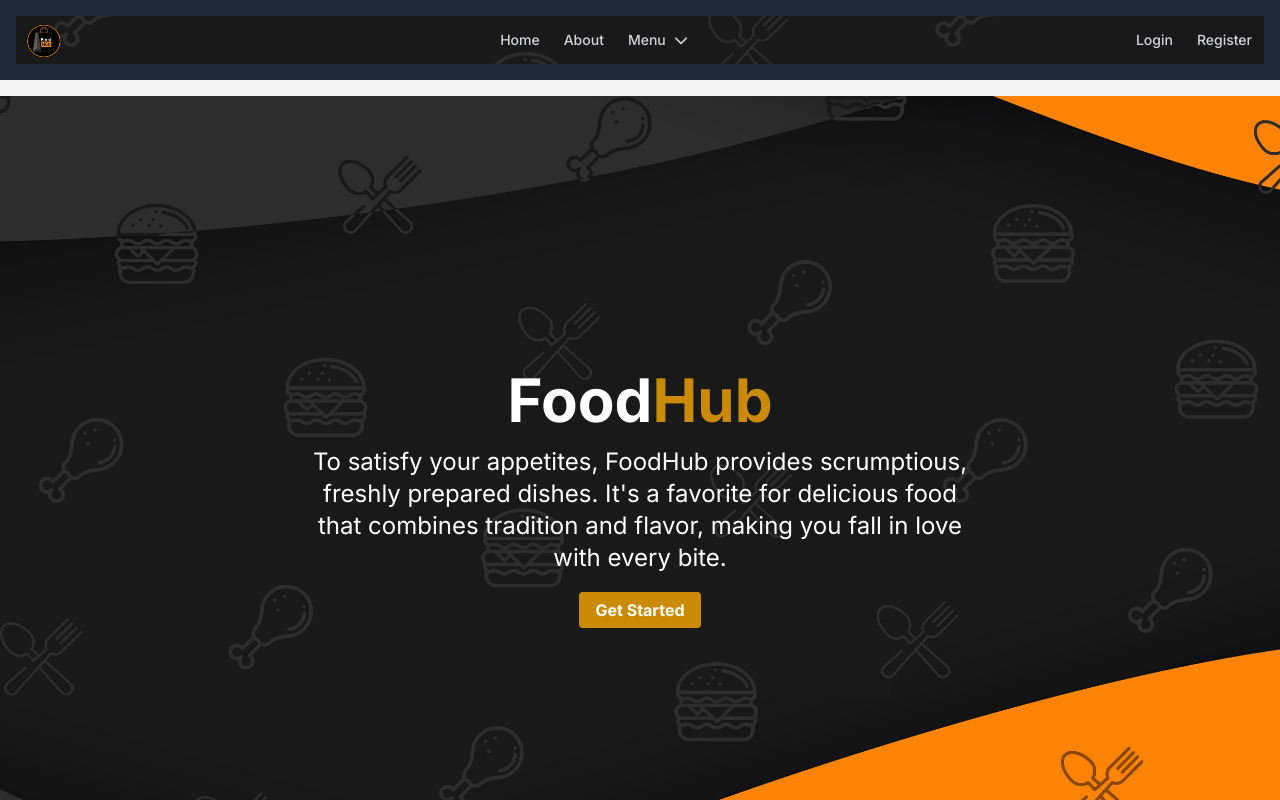
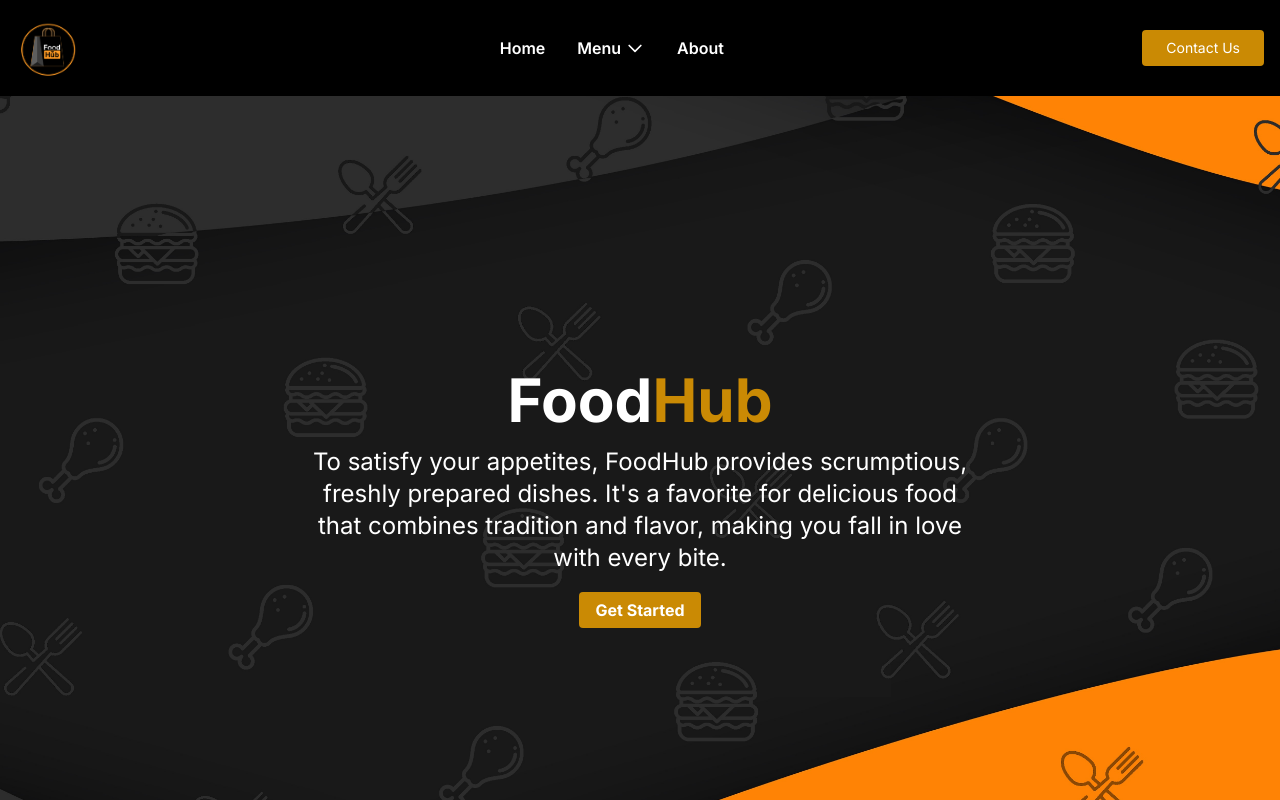
Before and after one commit to nugiwara12/food-ordering, a Next.js app: page / in a window 1280 px wide. Shown: the top 800 px of the page. Built offline with nearby package versions, Linux system fonts and the light colour scheme.

Commit message:
add navbar layout

```diff
--- a/components/Navbar/NavbarOutside.js
+++ b/components/Navbar/NavbarOutside.js
@@ -1,135 +1,275 @@
 "use client";
+import React, { useState, useEffect, useRef } from "react";
+import Image from "next/image";
 
-import Image from "next/image";
-import React, { useState, useEffect, useRef } from "react";
-import { GiHamburgerMenu } from "react-icons/gi";
-import { FaChevronDown, FaChevronUp } from "react-icons/fa6";
+const Navbar = () => {
+  const [isMobileMenuOpen, setIsMobileMenuOpen] = useState(false);
+  const [isServiceMenuOpen, setIsServiceMenuOpen] = useState(false);
+  const serviceMenuRef = useRef(null);
 
-const NavbarOutside = () => {
-  const [isOpen, setIsOpen] = useState(false);
-  const [isDropDownMenu, setIsDropDownMenu] = useState(false);
-  const dropdownRef = useRef(null);
+  const toggleMobileMenu = () => {
+    setIsMobileMenuOpen(!isMobileMenuOpen);
+  };
 
-  useEffect(() => {
+  const toggleServiceMenu = () => {
+    setIsServiceMenuOpen(!isServiceMenuOpen);
+  };
+
   const handleClickOutside = (event) => {
-      if (dropdownRef.current && !dropdownRef.current.contains(event.target)) {
-        setIsDropDownMenu(false);
+    if (
+      serviceMenuRef.current &&
+      !serviceMenuRef.current.contains(event.target)
+    ) {
+      setIsServiceMenuOpen(false);
     }
   };
 
+  useEffect(() => {
+    if (typeof window === "undefined") {
+      return;
+    }
+    const handleResize = () => {
+      if (window.innerWidth > 768) {
+        setIsMobileMenuOpen(false);
+        setIsServiceMenuOpen(false);
+      }
+    };
+
+    window.addEventListener("resize", handleResize);
     document.addEventListener("mousedown", handleClickOutside);
+
     return () => {
+      window.removeEventListener("resize", handleResize);
       document.removeEventListener("mousedown", handleClickOutside);
     };
   }, []);
 
+  useEffect(() => {
+    if (typeof window === "undefined") {
+      return;
+    }
+    const handleResize = () => {
+      if (window.innerWidth > 768) {
+        setIsMobileMenuOpen(false);
+        setIsServiceMenuOpen(false);
+      }
+    };
+
+    window.addEventListener("resize", handleResize);
+
+    return () => {
+      window.removeEventListener("resize", handleResize);
+    };
+  }, []);
+
   return (
-    <nav className="bg-gray-800 p-4 mb-4">
-      <section
-        className="bg-cover bg-center"
-        style={{ backgroundImage: 'url("logo/background.jpg")' }}
-      >
-        <div className="container mx-auto flex items-center justify-between">
-          <div className="flex items-center">
-            <button
-              className="text-white md:hidden"
-              onClick={() => setIsOpen(!isOpen)}
-            >
-              <GiHamburgerMenu />
-            </button>
-            <a href="/" className="text-white text-2xl font-bold ml-2 mx-auto">
+    <nav className="flex justify-center item-center bg-black w-full h-24">
+      <div className="container mx-auto flex justify-between items-center px-4 lg:px-4">
+        <div className="text-white text-3xl font-bold">
+          <a href="/">
             <Image
+              width={200}
+              height={200}
               src="/logo/foodhub.png"
               alt="logo"
-                width={40}
-                height={40}
-                className=""
+              className="h-16 w-full max-w-xs"
             />
           </a>
         </div>
         <div
-            className={`md:flex items-center ${isOpen ? "block" : "hidden"}`}
+          className={`lg:flex flex-grow items-center justify-center ${
+            isMobileMenuOpen ? "" : "hidden"
+          }`}
         >
+          <div className="flex items-center font-normal">
             <a
               href="/"
-              className="text-gray-300 hover:text-white px-3 py-2 rounded-md text-sm font-medium"
-              activeClassName="text-white bg-gray-900"
+              className="text-base font-semibold px-4 cursor-pointer hover:font-bold hover:text-yellow-700 text-white transition-colors duration-300"
             >
               Home
             </a>
+            <div className="relative" ref={serviceMenuRef}>
               <a
-              href="/Home/About"
-              className="text-gray-300 hover:text-white px-3 py-2 rounded-md text-sm font-medium"
-              activeClassName="text-white bg-gray-900"
+                onClick={toggleServiceMenu}
+                className="text-base font-semibold px-4 cursor-pointer hover:font-bold hover:text-yellow-700 text-white transition-colors duration-300 flex items-center"
+              >
+                Menu
+                <svg
+                  className={`ml-1 h-5 w-5 transition-transform duration-300 ${
+                    isServiceMenuOpen ? "transform rotate-180" : ""
+                  }`}
+                  fill="none"
+                  stroke="currentColor"
+                  viewBox="0 0 24 24"
+                  xmlns="http://www.w3.org/2000/svg"
+                >
+                  <path
+                    strokeLinecap="round"
+                    strokeLinejoin="round"
+                    strokeWidth={2}
+                    d="M19 9l-7 7-7-7"
+                  ></path>
+                </svg>
+              </a>
+              {isServiceMenuOpen && (
+                <div className="absolute right-0 mt-2 w-32 bg-white border border-gray-200 rounded-md shadow-lg py-1 z-20">
+                  <a
+                    href="/Home/Menu/Kapampangan"
+                    target="_blank"
+                    className="block px-4 py-2 text-sm text-gray-800 font-semibold hover:bg-yellow-600 hover:text-white"
+                  >
+                    Kapampangan
+                  </a>
+                  <a
+                    href="/Home/Menu/Tagalog"
+                    target="_blank"
+                    className="block px-4 py-2 text-sm text-gray-800 font-semibold hover:bg-yellow-600 hover:text-white"
+                  >
+                    Tagalog
+                  </a>
+                  <a
+                    href="#"
+                    target="_blank"
+                    className="block px-4 py-2 text-sm text-gray-800 font-semibold hover:bg-yellow-600 hover:text-white"
+                  >
+                    Ilocano
+                  </a>
+                </div>
+              )}
+            </div>
+            <a
+              href="/about"
+              className="text-base font-semibold px-4 cursor-pointer hover:font-bold hover:text-yellow-700 text-white transition-colors duration-300"
             >
               About
             </a>
-            <div className="relative">
+          </div>
+        </div>
+        <div className="lg:flex justify-end text-end hidden">
+          <a
+            href="/contact"
+            className="text-sm text-white font-normal px-6 py-2 rounded bg-yellow-600 hover:bg-yellow-700 cursor-pointer transition-colors duration-300"
+          >
+            Contact Us
+          </a>
+        </div>
+        <div
+          className={`flex lg:hidden items-center ${
+            isMobileMenuOpen ? "hidden" : ""
+          }`}
+        >
           <button
-                className="flex items-center text-gray-300 hover:text-white px-3 py-2 rounded-md text-sm font-medium"
-                activeClassName="text-white bg-gray-900"
-                onClick={() => setIsDropDownMenu((prev) => !prev)}
+            className="text-yellow-600 px-4 py-2"
+            onClick={toggleMobileMenu}
           >
-                <span>Menu</span>
-                {!isDropDownMenu ? (
-                  <FaChevronDown className="h-8 ml-2" />
-                ) : (
-                  <FaChevronUp className="h-8 ml-2" />
-                )}
+            <svg
+              xmlns="http://www.w3.org/2000/svg"
+              fill="none"
+              viewBox="0 0 24 24"
+              stroke="currentColor"
+              className="h-6 w-6"
+            >
+              <path
+                strokeLinecap="round"
+                strokeLinejoin="round"
+                strokeWidth={2}
+                d="M4 6h16M4 12h16M4 18h16"
+              />
+            </svg>
           </button>
-              {isDropDownMenu && (
-                <div
-                  ref={dropdownRef}
-                  className="absolute top-12 left-3 bg-gray-200 rounded-lg p-4 w-40"
+        </div>
+        {isMobileMenuOpen && (
+          <div className="lg:hidden absolute top-0 left-0 z-50 w-full h-screen bg-yellow-700 flex flex-col justify-center items-center">
+            <button
+              className="absolute top-0 right-0 m-4 text-white hover:text-gray-200"
+              onClick={() => setIsMobileMenuOpen(false)}
             >
-                  <ul>
-                    <li className="mb-4">
+              <svg
+                xmlns="http://www.w3.org/2000/svg"
+                fill="none"
+                viewBox="0 0 24 24"
+                stroke="currentColor"
+                className="h-6 w-6"
+              >
+                <path
+                  strokeLinecap="round"
+                  strokeLinejoin="round"
+                  strokeWidth={2}
+                  d="M6 18L18 6M6 6l12 12"
+                />
+              </svg>
+            </button>
+            <div className="flex flex-col gap-5 items-center">
+              <a
+                href="/"
+                className="px-4 text-white hover:bg-yellow-700 hover:text-white p-4 w-full font-normal text-center transition-colors duration-300"
+              >
+                Home
+              </a>
+              <div className="relative w-full text-center" ref={serviceMenuRef}>
+                <a
+                  onClick={toggleServiceMenu}
+                  className="px-4 text-white hover:bg-yellow-700 hover:text-white p-4 w-full font-normal text-center transition-colors duration-300 cursor-pointer flex justify-center items-center"
+                >
+                  Menu
+                  <svg
+                    className={`ml-1 h-5 w-5 transition-transform duration-300 ${
+                      isServiceMenuOpen ? "transform rotate-180" : ""
+                    }`}
+                    fill="none"
+                    stroke="currentColor"
+                    viewBox="0 0 24 24"
+                    xmlns="http://www.w3.org/2000/svg"
+                  >
+                    <path
+                      strokeLinecap="round"
+                      strokeLinejoin="round"
+                      strokeWidth={2}
+                      d="M19 9l-7 7-7-7"
+                    ></path>
+                  </svg>
+                </a>
+                {isServiceMenuOpen && (
+                  <div className="absolute mt-2 w-32 bg-white border border-gray-200 rounded-md shadow-lg py-1 z-20 font-tight">
                     <a
                       href="/Home/Menu/Kapampangan"
-                        className="flex items-center transform transition-colors duration-200 border-r-4 border-transparent hover:border-yellow-600"
+                      className="block px-4 py-2 text-sm text-black font-semibold hover:bg-yellow-600 hover:text-gray-200"
                     >
-                        <span className="link link-underline link-underline-black text-black">
-                          {" "}
                       Kapampangan
-                        </span>
                     </a>
-                    </li>
-                    <li>
                     <a
                       href="/Home/Menu/Tagalog"
-                        className="flex items-center transform transition-colors duration-200 border-r-4 border-transparent hover:border-yellow-600 hover:text-underline hover:text-yellow-600"
+                      className="block px-4 py-2 text-sm text-black font-semibold hover:bg-yellow-600 hover:text-gray-200"
                     >
-                        <span className="link link-underline link-underline-black text-black">
-                          {" "}
                       Tagalog
-                        </span>
                     </a>
-                    </li>
-                  </ul>
+                    <a
+                      href="#"
+                      className="block px-4 py-2 text-sm text-black font-semibold hover:bg-yellow-600 hover:text-gray-200"
+                    >
+                      Ilocano
+                    </a>
                   </div>
                 )}
               </div>
-          </div>
-          <div className="flex justify-center items-center">
               <a
-              href="/login"
-              className="text-gray-300 hover:text-white px-3 py-2 rounded-md text-sm font-medium"
-              activeClassName="text-white bg-gray-900"
+                href="/about"
+                className="px-4 text-white hover:bg-yellow-700 hover:text-white p-4 w-full font-normal text-center transition-colors duration-200"
               >
-              Login
-            </a>
-            <a
-              href="/register"
-              className="text-gray-300 hover:text-white px-3 py-2 rounded-md text-sm font-medium"
-              activeClassName="text-white bg-gray-900"
-            >
-              Register
+                About
               </a>
             </div>
+            <a
+              href="/contact"
+              className="px-6 py-2 text-white bg-yellow-600 hover:bg-yellow-700 rounded cursor-pointer transition-colors duration-300"
+            >
+              Contact Us
+            </a>
           </div>
-      </section>
+        )}
+      </div>
     </nav>
   );
 };
 
-export default NavbarOutside;
+export default Navbar;
--- a/src/app/globals.css
+++ b/src/app/globals.css
@@ -27,7 +27,7 @@ body {
 }
 
 /* Features Card for Home */
-.e-card {
+.card {
   margin: 100px auto;
   background: transparent;
   box-shadow: 0px 8px 28px -9px rgba(0, 0, 0, 0.45);
```
Lines whose indentation alone changed are shown as unchanged.
